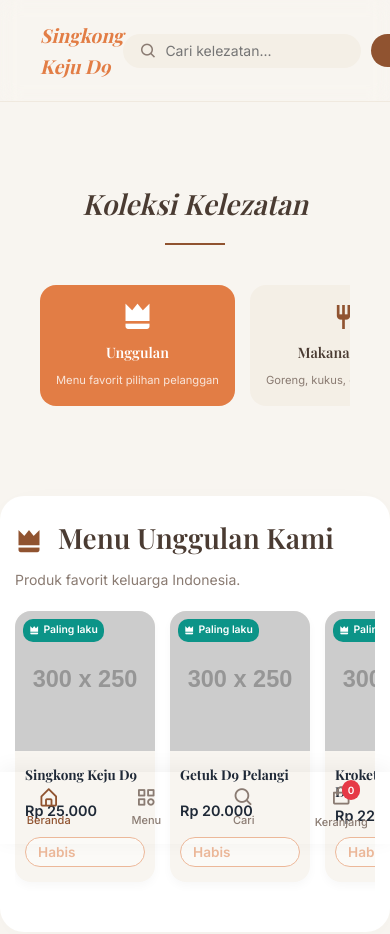
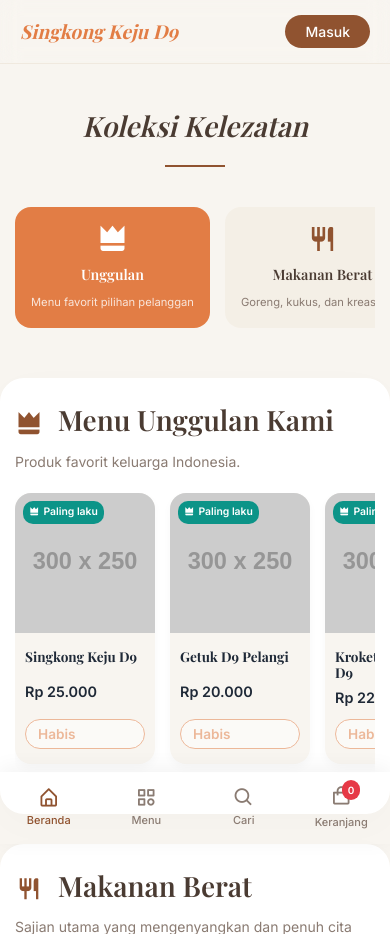
Before and after one commit to Christian456-lang/TA_SINGKONG-KEJU, a Flask app: page / in a window 390 px wide. Shown: the top 934 px of the page. Run offline with Flask 3, Linux system fonts and the light colour scheme; grey boxes labelled with a size stand in for pictures from a placeholder-image service; data that the repository does not hold is empty; some libraries are stand-ins or nearby versions; some web fonts are replaced.

Commit message:
penyesuaian tampilan customer

```diff
--- a/static/css/style.css
+++ b/static/css/style.css
@@ -1512,6 +1512,19 @@ h1, h2, h3 {
         display: none; /* Hide top cart */
     }
 
+    .navbar {
+        padding: 15px 20px;
+    }
+
+    .search-bar {
+        display: none; /* Hide search bar on mobile, rely on bottom nav */
+    }
+
+    .categories {
+        padding: 0 15px;
+        margin: 40px auto;
+    }
+
     .bottom-nav {
         display: grid;
         grid-template-columns: repeat(4, 1fr);
```
